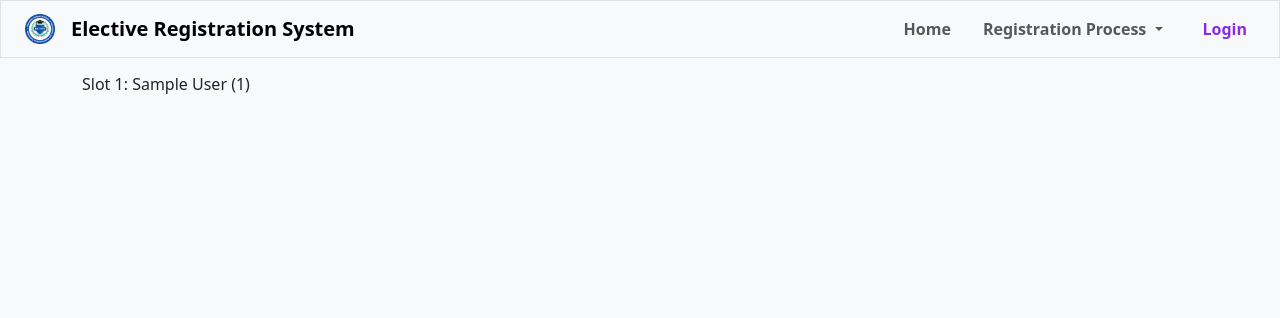
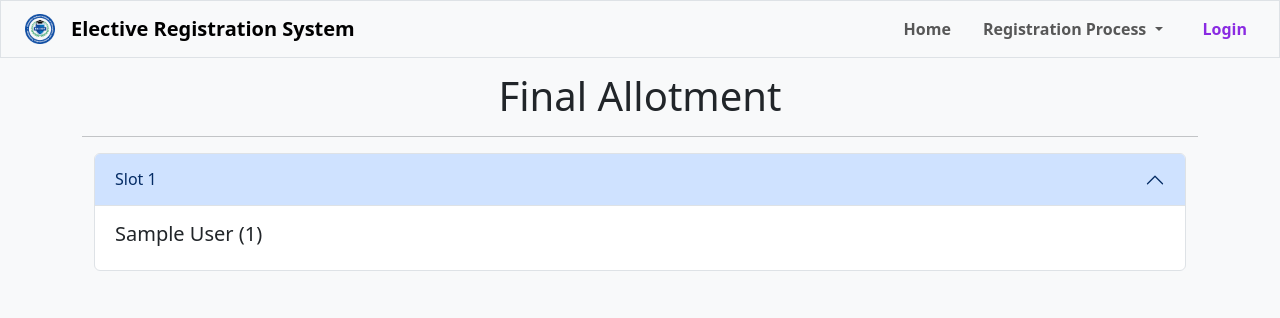
Before and after one commit to PicantaData/Elective-Registration-System, a Django app: template ers/student/templates/alloted_courses.html in a window 1280 px wide. Shown: the top 318 px of the page. Run offline with Django 4.2, Linux system fonts and the light colour scheme; the template is opened without the code that fills it: values that come from a table or form of the project are taken from there, others are empty; tables that the repository leaves empty hold one stand-in row (values such as "Sample post").

Commit message:
Changes In Navbar, alloted courses, View pref(CSS added) Views.py(Find Status added)

```diff
--- a/ers/student/templates/alloted_courses.html
+++ b/ers/student/templates/alloted_courses.html
@@ -1,12 +1,37 @@
 {% extends 'navbar.html' %}
+{% load static %}
+
 {% block content %}
 <br>
 <br>
 <br>
 <div class="container">
-    {% for allotment in alloted %}
-        <p>Slot {{allotment.slot}}: {{allotment.course.course.course_name}} ({{allotment.course.course.course_id}})</p>
-        <br>
-    {% endfor %}
+    <div class="row">
+        <div class="col-md-12">
+            <h1 class="text-center">Final Allotment</h1>
+            <hr>
+        </div>
+    </div>
+<div class="container-lg align-items-center">
+    {% if alloted %}
+        <div class="accordion" id="accordionAlloted">
+            {% for allotment in alloted %}
+                <div class="accordion-item">
+                    <h2 class="accordion-header">
+                        <button class="accordion-button" type="button" data-bs-toggle="collapse" data-bs-target="#collapse{{ allotment.slot }}" aria-expanded="true" aria-controls="collapse{{ allotment.slot }}">
+                            Slot {{ allotment.slot }}
+                        </button>
+                    </h2>
+                    <div id="collapse{{ allotment.slot }}" class="accordion-collapse collapse show" data-bs-parent="#accordionAlloted">
+                        <div class="accordion-body">
+                            <p class="h5">{{ allotment.course.course.course_name }} ({{ allotment.course.course.course_id }})</p>
+                        </div>
+                    </div>
+                </div>
+            {% endfor %}
+        </div>
+    {% else %}
+        <p class="h4">No allotments found for your account.</p>
+    {% endif %}
 </div>
 {% endblock %}
--- a/ers/student/templates/navbar.html
+++ b/ers/student/templates/navbar.html
@@ -36,7 +36,15 @@
                     <ul class="dropdown-menu">
                       <li><a class="dropdown-item mb-1" href="#">Electives Offered</a></li>
                       <li><hr class="dropdown-divider"></li>
+
+                      {% if student_status == 'FilledPreferences' %}
+                      <li><a class="dropdown-item mb-1" href="{% url 'PreferenceProcess' %}">View Filled Preferences</a></li>
+                      {% elif student_status == 'Alloted' %}
+                      <li><a class="dropdown-item mb-1" href="{% url 'PreferenceProcess' %}">View Allotment</a></li>
+                      {% else %}
                       <li><a class="dropdown-item mb-1" href="{% url 'PreferenceProcess' %}">Register</a></li>
+                      {% endif %}
+
                       <li><hr class="dropdown-divider"></li>
                       <li><a class="dropdown-item mb-1" href="#">Available Course Policies</a></li>
                     </ul>
```
Also changed, not shown: ers/student/templates/home.html (+0 -12 lines), ers/student/templates/view_preferences.html (+27 -7 lines), ers/student/views.py (+16 -4 lines).
